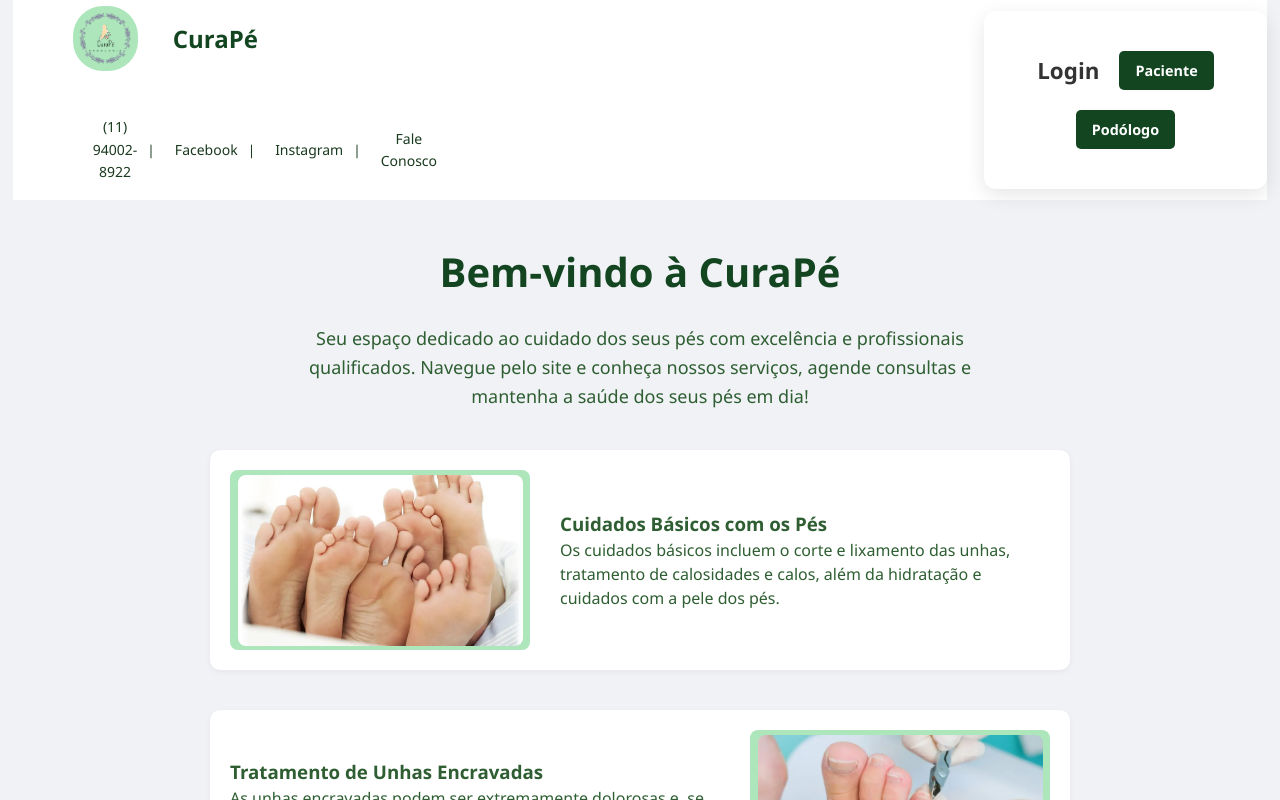
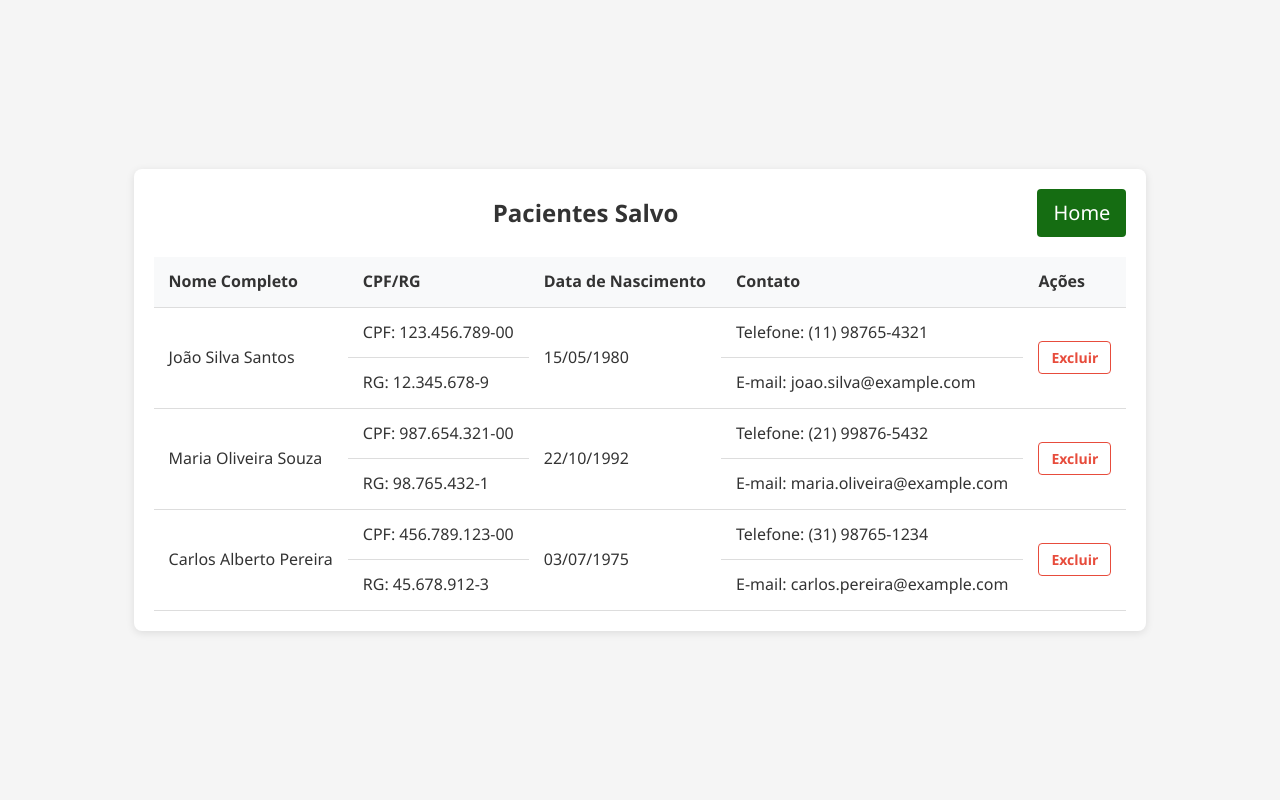
Before and after one commit to Bahia3123/tccAtualizado, a React (Create React App) app in the folder frontend/: page /PacienteList in a window 1280 px wide. Built offline with nearby package versions, Linux system fonts and the light colour scheme.

Commit message:
30-05-2025

```diff
--- a/frontend/src/App.js
+++ b/frontend/src/App.js
@@ -17,6 +17,8 @@ import LoginPaciente from './pages/LoginPaciente';
 import Formulario from './pages/Formulario';
 import AcessoPaciente from './pages/AcessoPaciente';
 import Agendamento from './pages/Agendamento';
+import PacienteList from './pages/PacienteList';
+
 
 function App() {
   return (
@@ -25,6 +27,7 @@ function App() {
         <Router>
           <Routes>
             <Route path="/" element={<Intro />} />
+            <Route path="/PacienteList" element={<PacienteList/>}/>
             <Route path="/AcessoPaciente" element={<AcessoPaciente/>}/>
             <Route path="/Agendamento" element={<Agendamento/>}/>
             <Route path="/CadastroPodologo" element={<CadastroPodologo />} />
--- a/frontend/src/componentes/css/FormularioPrescricaoPD.css
+++ b/frontend/src/componentes/css/FormularioPrescricaoPD.css
@@ -103,6 +103,7 @@ html, body {
   font-size: 1.4rem;
   border-bottom: 1px solid var(--medium-gray);
   padding-bottom: var(--space-xs);
+  color: #212121;
 }
 
 .prescription-form h3 {
--- a/frontend/src/componentes/css/Intro.css
+++ b/frontend/src/componentes/css/Intro.css
@@ -25,6 +25,7 @@ body {
 #principal{
   width: 98vw;
   height: 100vh;
+  overflow-y: auto;
 }
 
 
@@ -85,7 +86,7 @@ header {
   border-radius: 8px;
   padding: 12px 20px;
   display: flex;
-  gap: 20px;
+  gap: 10px;
   align-items: center;
   box-shadow: 0 1px 4px rgba(0, 0, 0, 0.1);
   flex-wrap: wrap;
--- /dev/null
+++ b/frontend/src/componentes/css/PacienteList.css
@@ -0,0 +1,125 @@
+/* Estilos gerais */
+body {
+  font-family: 'Segoe UI', system-ui, -apple-system, sans-serif;
+  margin: 0;
+  padding: 20px;
+  background-color: #f5f5f5;
+  color: #333;
+}
+
+.pacientes-container {
+  max-width: 1200px;
+  margin: 0 auto;
+  background-color: white;
+  border-radius: 8px;
+  padding: 20px;
+  box-shadow: 0 2px 8px rgba(0, 0, 0, 0.1);
+}
+
+h1 {
+  margin: 0;
+  color: #333;
+  font-size: 24px;
+  text-align: center;
+  width: 100%;
+}
+.header-container {
+  display: flex;
+  align-items: center;
+  justify-content: center;
+  gap: 20px;
+  margin-bottom: 20px;
+  position: relative;
+}
+
+#voltar {
+  background-color: #156d12;
+  color: white;
+  border: none;
+  padding: 8px 16px;
+  border-radius: 4px;
+  cursor: pointer;
+  font-size: 14px;
+  transition: background-color 0.3s;
+  left: 20px;
+    font-size: 20px;
+
+}
+#voltar:hover {
+  background-color: #8fd9a2;
+}
+.navlink{
+    background-color: white;
+}
+
+/* Estilos da tabela */
+table {
+  width: 100%;
+  border-collapse: collapse;
+  margin-top: 20px;
+}
+
+th, td {
+  padding: 12px 15px;
+  text-align: left;
+  border-bottom: 1px solid #ddd;
+}
+
+th {
+  background-color: #f8f9fa;
+  color: #333;
+  font-weight: 600;
+}
+
+tr:hover {
+  background-color: #f8f9fa;
+}
+
+/* Estilo para linhas agrupadas */
+tr:not(:first-child) {
+  border-top: 1px solid #eee;
+}
+
+/* Botão de excluir */
+.btn-excluir {
+  background-color: transparent;
+  color: #e74c3c;
+  border: 1px solid #e74c3c;
+  padding: 6px 12px;
+  border-radius: 4px;
+  cursor: pointer;
+  font-size: 14px;
+  transition: all 0.3s;
+}
+
+.btn-excluir:hover {
+  background-color: #e74c3c;
+  color: white;
+}
+
+/* Mensagens de status */
+.loading, .error {
+  text-align: center;
+  padding: 20px;
+  font-size: 18px;
+}
+
+.loading {
+  color: #3498db;
+}
+
+.error {
+  color: #e74c3c;
+}
+
+/* Responsividade */
+@media (max-width: 768px) {
+  table {
+    display: block;
+    overflow-x: auto;
+  }
+
+  th, td {
+    padding: 8px 10px;
+  }
+}
--- a/frontend/src/componentes/css/PainelPodologo.css
+++ b/frontend/src/componentes/css/PainelPodologo.css
@@ -52,6 +52,7 @@
     max-width: 1200px;
     margin: 0 auto;
     padding: var(--space-lg);
+
   }
 
   .header {
--- a/frontend/src/pages/AcessoPaciente.jsx
+++ b/frontend/src/pages/AcessoPaciente.jsx
@@ -43,7 +43,7 @@ const PainelPodologo = () => {
                   <div className="user-menu">
                     <div className="user-info">
                       <div className="user-name">{user?.nome ? `Dr(a). ${user.nome}` : "Usuário"}</div>
-                      <div className="user-role">Podólogo</div>
+                      <div className="user-role">Paciente</div>
                     </div>
                     <div className="user-avatar">
                       {user?.nome ? user.nome.split(" ").map((n) => n[0]).join("").toUpperCase().slice(0, 2) : "??"}
@@ -58,7 +58,7 @@ const PainelPodologo = () => {
           <aside className="sidebar">
             <nav>
               <NavLink
-                to="/PainelPodologo"
+                to="/AcessoPaciente"
                 className={({ isActive }) => `nav-item ${isActive ? 'active' : ''}`}
               >
                    <span className="icon">🏠</span>
@@ -66,17 +66,22 @@ const PainelPodologo = () => {
               </NavLink>
 
               <NavLink
-                to="/HistoricoPodologo"
+                to="/"
                 className={({ isActive }) => `nav-item ${isActive ? 'active' : ''}`}
               >
                 <span className="icon">📁</span>
                 <span>Histórico</span>
               </NavLink>
 
-              <div className="nav-item">
-              <span className="icon">👥</span>
-                <span>Pacientes</span>
-              </div>
+               <NavLink
+                to="/Agendamento"
+                className={({ isActive }) => `nav-item ${isActive ? 'active' : ''}`}
+              >
+                <span className="icon">📅</span>
+                <span>Agendameto</span>
+              </NavLink>
+
+
             </nav>
           </aside>
 
@@ -88,7 +93,7 @@ const PainelPodologo = () => {
               animate={{ opacity: 1, y: 0 }}
               transition={{ duration: 0.5 }}
             >
-              <h2>Bem-vindo, {user?.nome ? `Dr(a). ${user.nome}` : "Dr(a)."}</h2>
+              <h2>Bem-vindo, {user?.nome ? `Paciente. ${user.nome}` : "Paciente."}</h2>
               <p>Acesse seu histórico médico completo e acompanhe todas as suas consultas em um só lugar.</p>
             </motion.div>
 
@@ -103,13 +108,13 @@ const PainelPodologo = () => {
               <motion.div
                 whileHover={{ scale: 1.05, boxShadow: "0px 8px 20px rgba(0,0,0,0.1)" }}
                 className="action-card"
-                onClick={() => navigate('/Formulario')}
+                onClick={() => navigate('/Agendamento')}
               >
                 <svg className="icon" viewBox="0 0 24 24">
                   <path d="M19 3h-4.18C14.4 1.84 13.3 1 12 1c-1.3 0-2.4.84-2.82 2H5c-1.1 0-2 .9-2 2v14c0 1.1.9 2 2 2h14c1.1 0 2-.9 2-2V5c0-1.1-.9-2-2-2zm-6 15h-2v-2h2v2zm0-4h-2V8h2v6zm-1-9c-.55 0-1-.45-1-1s.45-1 1-1 1 .45 1 1-.45 1-1 1z" />
                 </svg>
-                <h3>Novo Atendimento</h3>
-                <p>Registre um novo atendimento</p>
+                <h3>Agendar Consulta</h3>
+                <p>Marque uma nova consulta com nossos especialistas</p>
               </motion.div>
 
               {/* CARD 2 */}
@@ -121,8 +126,8 @@ const PainelPodologo = () => {
                 <svg className="icon" viewBox="0 0 24 24">
                   <path d="M19 3h-4.18C14.4 1.84 13.3 1 12 1c-1.3 0-2.4.84-2.82 2H5c-1.1 0-2 .9-2 2v14c0 1.1.9 2 2 2h14c1.1 0 2-.9 2-2V5c0-1.1-.9-2-2-2zm-7 0c.55 0 1 .45 1 1s-.45 1-1 1-1-.45-1-1 .45-1 1-1zm2 14H7v-2h7v2zm3-4H7v-2h10v2zm0-4H7V7h10v2z" />
                 </svg>
-                <h3>Histórico de Pacientes</h3>
-                <p>Visualize o histórico completo de atendimentos</p>
+                <h3>Histórico de Consultas</h3>
+                <p>Visualize todas as suas consultas anteriores</p>
               </motion.div>
 
             </motion.div>
--- a/frontend/src/pages/LoginPodologo.jsx
+++ b/frontend/src/pages/LoginPodologo.jsx
@@ -122,6 +122,10 @@ const LoginPodologo = () => {
         <button type="submit" disabled={loading}>
           {loading ? 'Carregando...' : 'Entrar'}
         </button>
+
+        <button type="button" onClick={() => navigate('/')}>
+          Alternar Acesso
+        </button>
       </form>
     </div>
   );
--- /dev/null
+++ b/frontend/src/pages/PacienteList.jsx
@@ -0,0 +1,120 @@
+import React, { useState, useEffect } from 'react';
+import { Link } from 'react-router-dom';
+import '../componentes/css/PacienteList.css';
+
+const PacientesList = () => {
+  const [pacientes, setPacientes] = useState([]);
+  const [loading, setLoading] = useState(true);
+  const [error, setError] = useState(null);
+
+  useEffect(() => {
+    const fetchPacientes = async () => {
+      try {
+        const dadosMockados = [
+          {
+            id: 1,
+            nomeCompleto: 'João Silva Santos',
+            cpf: '123.456.789-00',
+            rg: '12.345.678-9',
+            dataNascimento: '15/05/1980',
+            telefone: '(11) 98765-4321',
+            email: 'joao.silva@example.com'
+          },
+          {
+            id: 2,
+            nomeCompleto: 'Maria Oliveira Souza',
+            cpf: '987.654.321-00',
+            rg: '98.765.432-1',
+            dataNascimento: '22/10/1992',
+            telefone: '(21) 99876-5432',
+            email: 'maria.oliveira@example.com'
+          },
+          {
+            id: 3,
+            nomeCompleto: 'Carlos Alberto Pereira',
+            cpf: '456.789.123-00',
+            rg: '45.678.912-3',
+            dataNascimento: '03/07/1975',
+            telefone: '(31) 98765-1234',
+            email: 'carlos.pereira@example.com'
+          }
+        ];
+        setPacientes(dadosMockados);
+        setLoading(false);
+      } catch (err) {
+        setError('Erro ao carregar os pacientes');
+        setLoading(false);
+        console.error(err);
+      }
+    };
+    fetchPacientes();
+  }, []);
+
+  const handleExcluirPaciente = (id) => {
+    if (window.confirm('Tem certeza que deseja excluir este paciente?')) {
+      const pacientesAtualizados = pacientes.filter(paciente => paciente.id !== id);
+      setPacientes(pacientesAtualizados);
+      alert('Paciente excluído com sucesso!');
+    }
+  };
+
+  if (loading) return <div className="loading">Carregando pacientes...</div>;
+  if (error) return <div className="error">{error}</div>;
+
+  return (
+    <div className="pacientes-container">
+      <div className="header-container">
+        <h1>Pacientes Salvo </h1>
+
+         <Link to="/PainelPodologo" id='voltar'>
+          Home
+        </Link>
+
+      </div>
+
+      <div className="pacientes-list">
+        {pacientes.length > 0 ? (
+          <table>
+            <thead>
+              <tr>
+                <th>Nome Completo</th>
+                <th>CPF/RG</th>
+                <th>Data de Nascimento</th>
+                <th>Contato</th>
+                <th>Ações</th>
+              </tr>
+            </thead>
+            <tbody>
+              {pacientes.map((paciente) => (
+                <React.Fragment key={paciente.id}>
+                  <tr>
+                    <td rowSpan="2">{paciente.nomeCompleto}</td>
+                    <td>CPF: {paciente.cpf}</td>
+                    <td rowSpan="2">{paciente.dataNascimento}</td>
+                    <td>Telefone: {paciente.telefone}</td>
+                    <td rowSpan="2">
+                      <button
+                        className="btn-excluir"
+                        onClick={() => handleExcluirPaciente(paciente.id)}
+                      >
+                        Excluir
+                      </button>
+                    </td>
+                  </tr>
+                  <tr>
+                    <td>RG: {paciente.rg}</td>
+                    <td>E-mail: {paciente.email}</td>
+                  </tr>
+                </React.Fragment>
+              ))}
+            </tbody>
+          </table>
+        ) : (
+          <p>Nenhum paciente cadastrado.</p>
+        )}
+      </div>
+    </div>
+  );
+};
+
+export default PacientesList;
```
Also changed, not shown: frontend/src/pages/HistoricoPodologo.jsx (+27 -7 lines), frontend/src/pages/PainelPodologo.jsx (+40 -3 lines).
